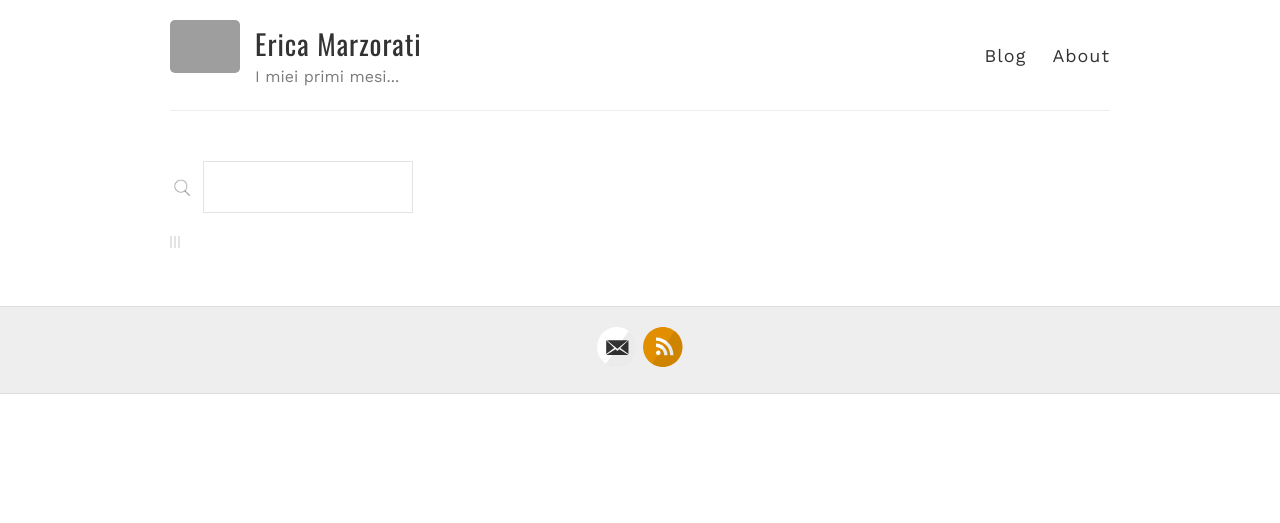
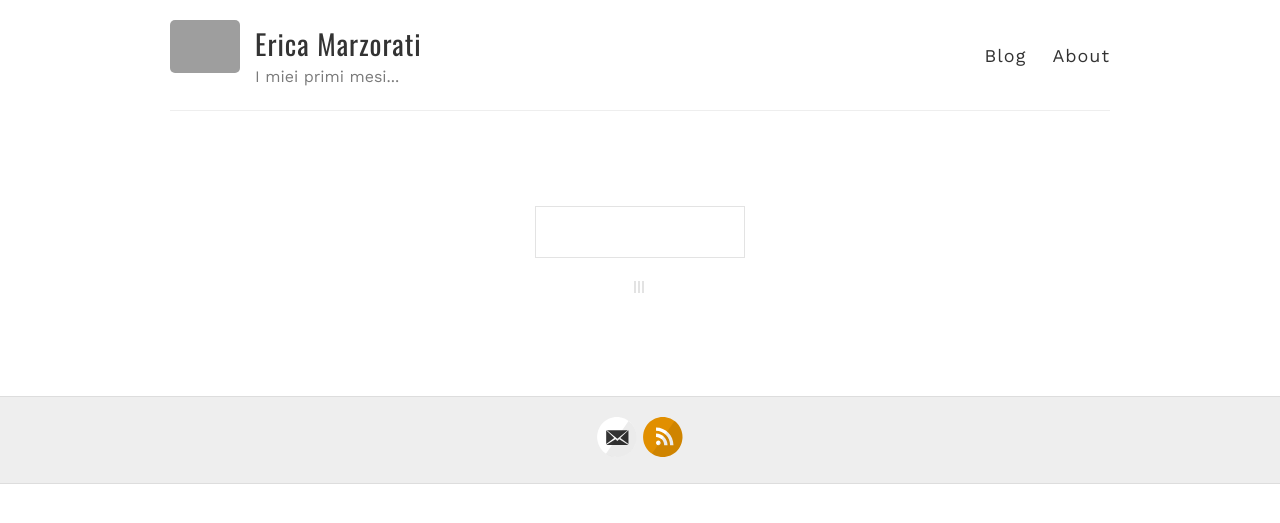
Before and after one commit to marste/Erica, a Jekyll site: the page built from search.html, in a window 1280 px wide. Shown: the top 523 px of the page. Built offline with Jekyll 4.4.1, drawn with Linux system fonts in a browser that asks for light colours; nearby versions of some CDN libraries; grey boxes are pictures that could not be loaded.

Commit message:
Added new post

```diff
--- a/search.html
+++ b/search.html
@@ -1,19 +1,36 @@
 ---
-layout: page
+layout: default
 permalink: /search/
 tipue_search_active: true
+exclude_from_search: true
 ---
-
+<center>
+<i class="fa fa-search fa-lg"></i>
+</br>
+</br>
 <form action="{{ page.url | relative_url }}">
-  <div class="tipue_search_left"><img src="{{ "/tipuesearch/search.png" | relative_url }}" class="tipue_search_icon"></div>
-  <div class="tipue_search_right"><input type="text" name="q" id="tipue_search_input" pattern=".{3,}" title="At least 3 characters" required></div>
+  <div class="tipue_search_center"><input type="text" name="q" id="tipue_search_input" pattern=".{3,}" title="At least 3 characters" required></div>
   <div style="clear: both;"></div>
 </form>
 
 <div id="tipue_search_content"></div>
-
+</br>
+</br>
+<!-- Google -->
 <script>
 $(document).ready(function() {
   $('#tipue_search_input').tipuesearch();
 });
 </script>
+<script async src="//pagead2.googlesyndication.com/pagead/js/adsbygoogle.js"></script>
+<ins class="adsbygoogle"
+     style="display:block"
+     data-ad-client="ca-pub-2779664131593194"
+     data-ad-slot="2588551865"
+     data-ad-format="auto"></ins>
+<script>
+(adsbygoogle = window.adsbygoogle || []).push({});
+</script>
+<!-- Google -->
+
+</center>
```
